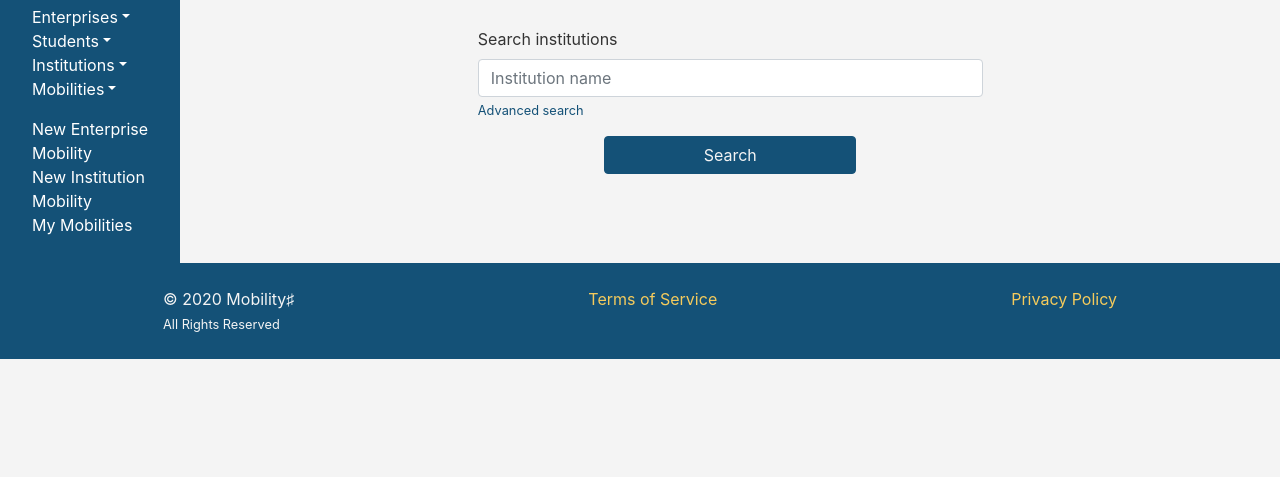
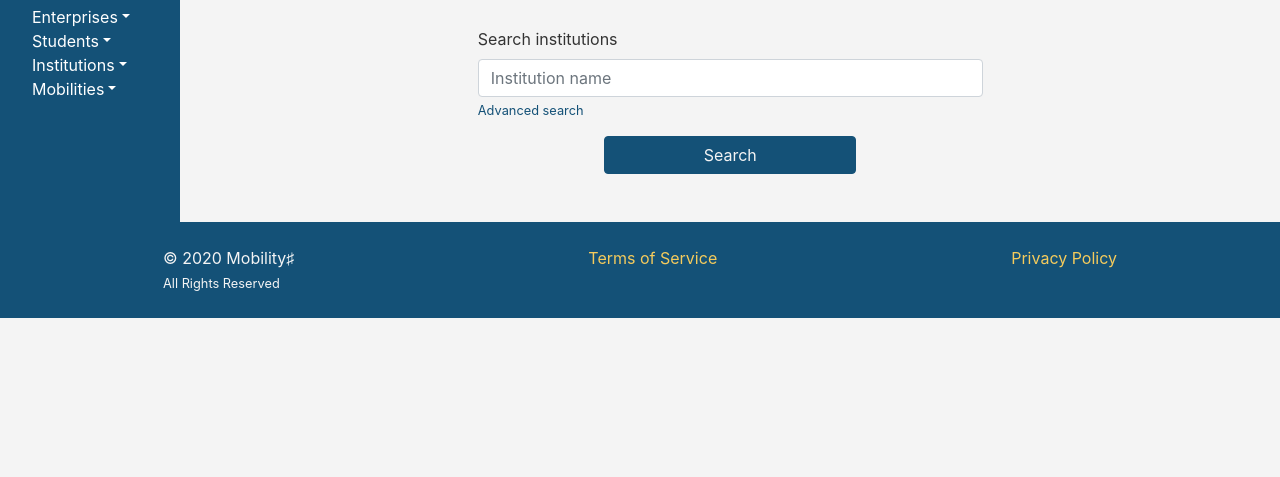
Before and after one commit to jorgeMartiFranco/ProyectoDWCS, a PHP site: page /index.php in a window 1280 px wide. Shown: the part 168-645 px from the top of the page. Run offline with PHP 8.4, Linux system fonts and the light colour scheme; the visitor is signed in with stand-in values (Sample User, id 1); data that the repository does not hold is empty; some libraries are stand-ins or nearby versions.

Commit message:
Añadidos nuevos apartados

```diff
--- a/www/sidenav.php
+++ b/www/sidenav.php
@@ -8,7 +8,7 @@
         <ul class="list-unstyled">
             <li class="active">
                 <a href="#enterprisesSubmenu" data-toggle="collapse" aria-expanded="false" class="dropdown-toggle">Enterprises</a>
-                <ul class="collapse list-unstyled" id="enterprisesSubmenu">
+                <ul class="collapse list-unstyled " id="enterprisesSubmenu">
                     <li>
                         <a href="registerEnterprise.php">New Enterprise</a>
                     </li>
@@ -19,7 +19,7 @@
                 </ul>
             </li>
 
-            <li class="active">
+            <li>
                 <a href="#studentsSubmenu" data-toggle="collapse" aria-expanded="false" class="dropdown-toggle">Students</a>
                 <ul class="collapse list-unstyled" id="studentSubmenu">
                     <li>
@@ -32,7 +32,7 @@
                 </ul>
             </li>
 
-            <li class="active">
+            <li>
                 <a href="#institutionsSubmenu" data-toggle="collapse" aria-expanded="false" class="dropdown-toggle">Institutions</a>
                 <ul class="collapse list-unstyled" id="studentSubmenu">
                     <li>
@@ -43,9 +43,9 @@
                 </ul>
             </li>
 
-            <li class="active">
+            <li>
                 <a href="#mobilitiesSubmenu" data-toggle="collapse" aria-expanded="false" class="dropdown-toggle">Mobilities</a>
-                <ul class="collapse list-unstyled show" id="studentSubmenu">
+                <ul class="collapse list-unstyled" id="studentSubmenu">
                     <li>
                         <a href="registerEnterpriseMobility.php">New Enterprise Mobility</a>
                     </li>
@@ -61,11 +61,14 @@
 
 
             ?>
-            <li class="active">
+            <li>
                 <a href="#specialtiesSubmenu" data-toggle="collapse" aria-expanded="false" class="dropdown-toggle">Specialties</a>
                 <ul class="collapse list-unstyled" id="studentSubmenu">
                     <li>
-                        <a href="/registerStudent">New specialty</a>
+                        <a href="registerSpecialty.php">New specialty</a>
+                    </li>
+                    <li>
+                        <a href="allSpecialties.php">All specialties</a>
                     </li>
 
 
```
